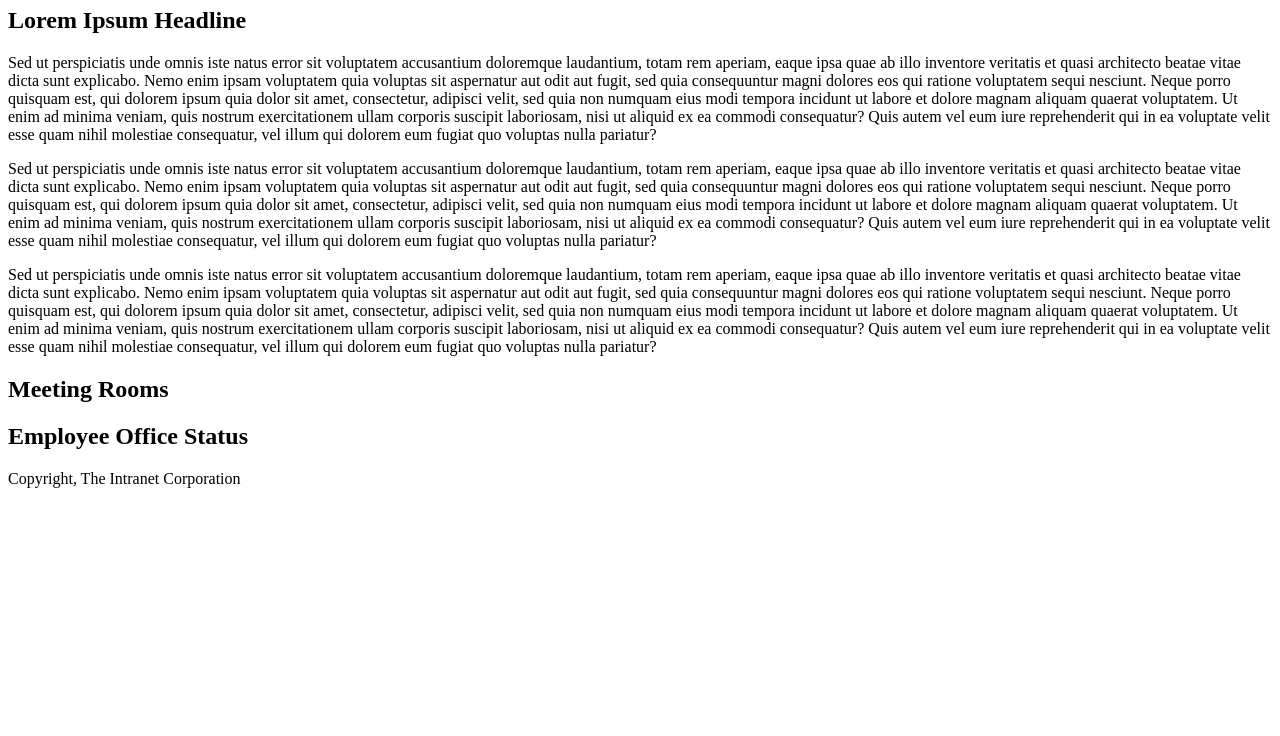
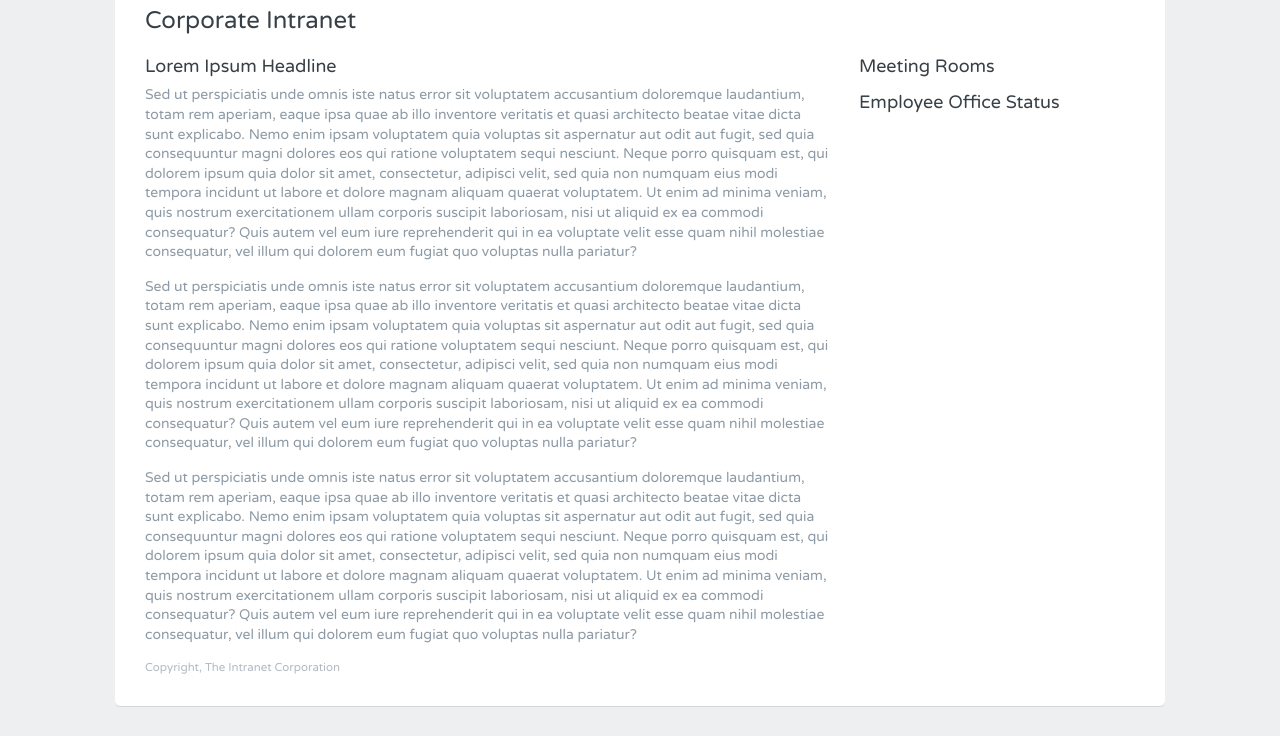
Before and after one commit to wavymav/requests.js, a plain HTML site: page Other Requests/index.html in a window 1280 px wide. Shown: the part 73-809 px from the top of the page. Drawn offline with Linux system fonts and the light colour scheme.

Commit message:
added css

```diff
--- a/Other Requests/index.html
+++ b/Other Requests/index.html
@@ -4,6 +4,7 @@
   <meta charset="utf-8">
   <title>Office Status</title>
   <link href='http://fonts.googleapis.com/css?family=Varela+Round' rel='stylesheet' type='text/css'>
+  <link rel="stylesheet" href="style.css">
   <script src="employeeStuff.js"></script>
 </head>
 <body>
--- /dev/null
+++ b/Other Requests/style.css
@@ -0,0 +1,384 @@
+@charset "UTF-8";
+
+.grid-container:before,
+.grid-container:after {
+  content: ".";
+  display: block;
+  overflow: hidden;
+  visibility: hidden;
+  font-size: 0;
+  line-height: 0;
+  width: 0;
+  height: 0;
+}
+
+.grid-container:after {
+  clear: both;
+}
+
+.grid-container {
+  max-width: 1080px;
+  position: relative;
+}
+
+.grid-30,
+.grid-70,
+.grid-100 {
+  -webkit-box-sizing: border-box;
+  -moz-box-sizing: border-box;
+  box-sizing: border-box;
+  padding-left: 15px;
+  padding-right: 15px;
+}
+
+body {
+  min-width: 320px;
+}
+
+@media screen {
+  .grid-container:before,
+  .grid-container:after {
+    content: ".";
+    display: block;
+    overflow: hidden;
+    visibility: hidden;
+    font-size: 0;
+    line-height: 0;
+    width: 0;
+    height: 0;
+  }
+
+  .grid-container:after {
+    clear: both;
+  }
+
+  .grid-container {
+    max-width: 1080px;
+    position: relative;
+  }
+
+  .grid-30,
+  .grid-70,
+  .grid-100 {
+    -webkit-box-sizing: border-box;
+    -moz-box-sizing: border-box;
+    box-sizing: border-box;
+    padding-left: 15px;
+    padding-right: 15px;
+  }
+
+  body {
+    min-width: 320px;
+  }
+}
+
+@media screen and (min-width: 1080px) {
+  .grid-container:before,
+  .grid-100:before,
+  .grid-container:after,
+  .grid-100:after {
+    content: ".";
+    display: block;
+    overflow: hidden;
+    visibility: hidden;
+    font-size: 0;
+    line-height: 0;
+    width: 0;
+    height: 0;
+  }
+
+  .grid-container:after,
+  .grid-100:after {
+    clear: both;
+  }
+
+  .grid-container {
+    max-width: 1080px;
+    position: relative;
+  }
+
+  .grid-30,
+  .grid-70,
+  .grid-100 {
+    -webkit-box-sizing: border-box;
+    -moz-box-sizing: border-box;
+    box-sizing: border-box;
+    padding-left: 15px;
+    padding-right: 15px;
+  }
+
+  .grid-30 {
+    float: left;
+    width: 30%;
+  }
+
+  .grid-70 {
+    float: left;
+    width: 70%;
+  }
+
+  .grid-100 {
+    clear: both;
+    width: 100%;
+  }
+}
+
+@media screen and (max-width: 400px) {
+  @-ms-viewport {
+    width: 320px;
+  }
+}
+
+@media screen and (max-width: 680px) {
+  .grid-container:before,
+  .grid-container:after {
+    content: ".";
+    display: block;
+    overflow: hidden;
+    visibility: hidden;
+    font-size: 0;
+    line-height: 0;
+    width: 0;
+    height: 0;
+  }
+
+  .grid-container:after {
+    clear: both;
+  }
+
+  .grid-container {
+    max-width: 1080px;
+    position: relative;
+  }
+
+  .grid-30,
+  .grid-70,
+  .grid-100 {
+    -webkit-box-sizing: border-box;
+    -moz-box-sizing: border-box;
+    box-sizing: border-box;
+    padding-left: 15px;
+    padding-right: 15px;
+  }
+}
+
+@media screen and (min-width: 680px) and (max-width: 1080px) {
+  .grid-container:before,
+  .grid-container:after {
+    content: ".";
+    display: block;
+    overflow: hidden;
+    visibility: hidden;
+    font-size: 0;
+    line-height: 0;
+    width: 0;
+    height: 0;
+  }
+
+  .grid-container:after {
+    clear: both;
+  }
+
+  .grid-container {
+    max-width: 1080px;
+    position: relative;
+  }
+
+  .grid-30,
+  .grid-70,
+  .grid-100 {
+    -webkit-box-sizing: border-box;
+    -moz-box-sizing: border-box;
+    box-sizing: border-box;
+    padding-left: 15px;
+    padding-right: 15px;
+  }
+}
+
+.grid-container:before,
+.grid-container:after {
+  content: ".";
+  display: block;
+  overflow: hidden;
+  visibility: hidden;
+  font-size: 0;
+  line-height: 0;
+  width: 0;
+  height: 0;
+}
+
+.grid-container:after {
+  clear: both;
+}
+
+.grid-container {
+  max-width: 1080px;
+  position: relative;
+}
+
+.grid-30,
+.grid-70,
+.grid-100 {
+  -webkit-box-sizing: border-box;
+  -moz-box-sizing: border-box;
+  box-sizing: border-box;
+  padding-left: 15px;
+  padding-right: 15px;
+}
+
+html,
+body,
+div,
+h1,
+h2,
+p,
+ul,
+li,
+aside,
+footer,
+section {
+  margin: 0;
+  padding: 0;
+  border: 0;
+  font: inherit;
+  font-size: 100%;
+  vertical-align: baseline;
+}
+
+html {
+  line-height: 1;
+}
+
+ul {
+  list-style: none;
+}
+
+aside,
+footer,
+section {
+  display: block;
+}
+
+body {
+  background: #edeff0;
+  padding: 50px 0 0;
+  font-family: "Varela Round", "Helvetica Neue", Helvetica, Arial, sans-serif;
+  font-size: 62.5%;
+}
+
+.centered {
+  margin: 0 auto;
+}
+
+.contained {
+  background: white;
+  padding: 30px 15px;
+  margin-bottom: 30px;
+  position: relative;
+  overflow: hidden;
+  -webkit-border-radius: 5px;
+  -moz-border-radius: 5px;
+  -ms-border-radius: 5px;
+  -o-border-radius: 5px;
+  border-radius: 5px;
+  -webkit-box-shadow: 0 1px 0 0 rgba(0, 0, 0, 0.1);
+  -moz-box-shadow: 0 1px 0 0 rgba(0, 0, 0, 0.1);
+  box-shadow: 0 1px 0 0 rgba(0, 0, 0, 0.1);
+}
+
+.heading {
+  margin-bottom: 20px;
+}
+
+h1,
+h2 {
+  font-size: 2.4em;
+  font-weight: 500;
+  margin-bottom: 8px;
+  color: #384047;
+  line-height: 1.2;
+}
+
+h2 {
+  font-size: 1.8em;
+}
+
+aside h2 {
+  margin-bottom: 15px;
+}
+
+p {
+  color: #8d9aa5;
+  font-size: 1.4em;
+  margin-bottom: 15px;
+  line-height: 1.4;
+}
+
+ul li {
+  margin: 15px 0 0;
+  font-size: 1.6em;
+  color: #8d9aa5;
+  position: relative;
+}
+
+ul.rooms {
+  margin-bottom: 30px;
+}
+
+ul.rooms li {
+  font-size: 1em;
+  display: inline-block;
+  width: 10%;
+  padding: 3px 2px 2px;
+  border-radius: 2px;
+  margin: 0 3px 3px 3px;
+  color: white;
+    text-align: center;
+}
+
+ul.rooms li.empty {
+  background-color: #5fcf80;
+}
+ul.rooms li.full {
+  background-color: #ed5a5a;
+}
+
+ul.bulleted {
+  margin-bottom: 20px;
+}
+
+ul.bulleted li {
+  padding-left: 40px;
+}
+ul.bulleted li:before {
+  position: absolute;
+  top: 0;
+  left: 0;
+  color: white;
+  font-size: .5em;
+  padding: 3px 2px 2px;
+  border-radius: 2px;
+  text-align:center;
+  width: 25px;
+}
+
+ul.bulleted .in {
+  color: #5A6772;
+}
+ul.bulleted .in:before {
+  content: "IN";
+  background-color: #5fcf80;
+}
+ul.bulleted .out {
+  color: #A7B4BF;
+}
+ul.bulleted .out:before {
+  content: "OUT";
+  background-color: #ed5a5a;
+}
+
+footer p {
+  color: #b2bac2;
+  font-size: 1.15em;
+  margin: 0;
+}
```
